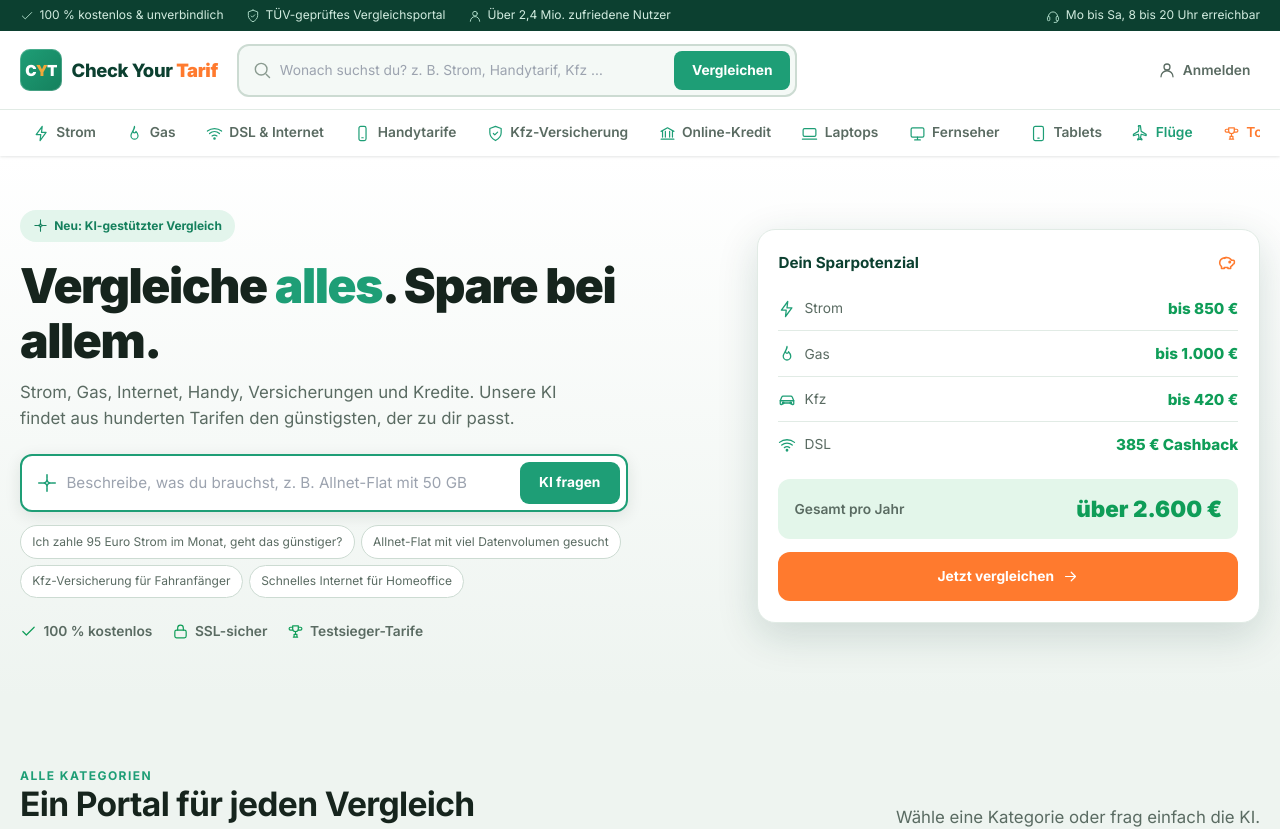
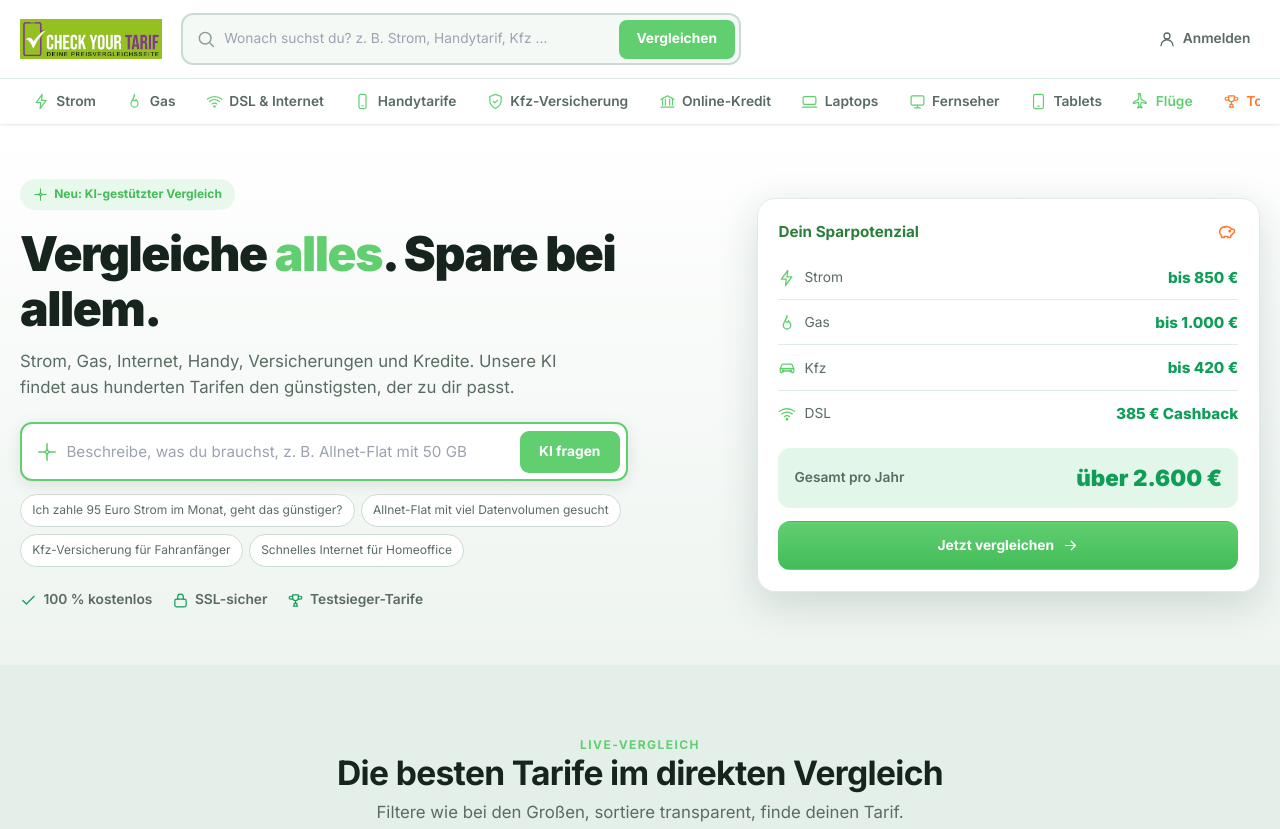
Before and after one commit to mintfolder-ai/checkyourtarif-demo, a React (Vite) app: page / in a window 1280 px wide. Shown: the top 829 px of the page. Built offline with nearby package versions, Linux system fonts and the light colour scheme.

Commit message:
feat: real logo, brand color #61CE70, login page; remove top bar, burger, category grid

```diff
--- a/src/App.tsx
+++ b/src/App.tsx
@@ -3,13 +3,13 @@ import { useReveal } from './lib/useReveal'
 import { useRoute } from './lib/useRoute'
 import { Header } from './components/portal/Header'
 import { Hero } from './components/portal/Hero'
-import { CategoryMega } from './components/portal/CategoryMega'
 import { CompareModule } from './components/compare/CompareModule'
 import { AIBand } from './components/portal/AIBand'
 import { TrustBand } from './components/portal/TrustBand'
 import { Steps } from './components/portal/Steps'
 import { Footer } from './components/portal/Footer'
 import { FlightPage } from './components/flight/FlightPage'
+import { LoginPage } from './components/portal/LoginPage'
 import { askComparisonAI } from './lib/ai'
 
 export default function App() {
@@ -18,13 +18,13 @@ export default function App() {
   const [note, setNote] = useState<string | null>(null)
 
   useReveal()
-  // Re-run reveal observer when switching routes.
   useEffect(() => {
     window.scrollTo({ top: 0 })
   }, [route])
 
   const pick = useCallback((catId: string, msg: string) => {
-    if (window.location.hash.startsWith('#/flug')) window.location.hash = '/'
+    const h = window.location.hash
+    if (h.startsWith('#/flug') || h.startsWith('#/login')) window.location.hash = '/'
     setActiveCat(catId)
     setNote(msg)
     requestAnimationFrame(() => {
@@ -37,23 +37,27 @@ export default function App() {
     pick(res.category.id, `KI-Treffer für „${q}"`)
   }, [pick])
 
+  let content
+  if (route === '/flug') {
+    content = <FlightPage />
+  } else if (route === '/login') {
+    content = <LoginPage />
+  } else {
+    content = (
+      <>
+        <Hero onPick={pick} />
+        <CompareModule activeCat={activeCat} setActiveCat={setActiveCat} note={note} />
+        <AIBand />
+        <TrustBand />
+        <Steps />
+      </>
+    )
+  }
+
   return (
     <>
       <Header onSearch={search} />
-      {route === '/flug' ? (
-        <main>
-          <FlightPage />
-        </main>
-      ) : (
-        <main>
-          <Hero onPick={pick} />
-          <CategoryMega onPick={pick} />
-          <CompareModule activeCat={activeCat} setActiveCat={setActiveCat} note={note} />
-          <AIBand />
-          <TrustBand />
-          <Steps />
-        </main>
-      )}
+      <main>{content}</main>
       <Footer />
     </>
   )
--- a/src/components/portal/Header.tsx
+++ b/src/components/portal/Header.tsx
@@ -1,10 +1,10 @@
 import { useEffect, useState } from 'react'
 import { Icon } from '../ui/Icon'
 import { CATEGORIES } from '../../data/categories'
+import logoUrl from '../../assets/logo.avif'
 
 export function Header({ onSearch }: { onSearch: (q: string) => void }) {
   const [q, setQ] = useState('')
-  const [open, setOpen] = useState(false)
   const [stuck, setStuck] = useState(false)
 
   useEffect(() => {
@@ -16,22 +16,10 @@ export function Header({ onSearch }: { onSearch: (q: string) => void }) {
 
   return (
     <header className={`hdr ${stuck ? 'hdr--stuck' : ''}`}>
-      <div className="hdr__top">
-        <div className="shell hdr__top-inner">
-          <span><Icon name="check" /> 100 % kostenlos &amp; unverbindlich</span>
-          <span><Icon name="shield" /> TÜV-geprüftes Vergleichsportal</span>
-          <span><Icon name="user" /> Über 2,4 Mio. zufriedene Nutzer</span>
-          <span className="hdr__top-right"><Icon name="headset" /> Mo bis Sa, 8 bis 20 Uhr erreichbar</span>
-        </div>
-      </div>
-
       <div className="hdr__main">
         <div className="shell hdr__main-inner">
           <a className="hdr__brand" href="#/" aria-label="Check Your Tarif Startseite">
-            <span className="hdr__mark" aria-hidden="true">C<span>Y</span>T</span>
-            <span className="hdr__brand-text">
-              Check Your <strong>Tarif</strong>
-            </span>
+            <img className="hdr__logo" src={logoUrl} alt="Check Your Tarif" width="180" height="51" />
           </a>
 
           <form
@@ -52,22 +40,14 @@ export function Header({ onSearch }: { onSearch: (q: string) => void }) {
           </form>
 
           <div className="hdr__actions">
-            <a className="hdr__login" href="#start">
+            <a className="hdr__login" href="#/login">
               <Icon name="user" /> <span>Anmelden</span>
             </a>
-            <button
-              className="hdr__burger"
-              aria-label="Menü"
-              aria-expanded={open}
-              onClick={() => setOpen((v) => !v)}
-            >
-              <Icon name="menu" />
-            </button>
           </div>
         </div>
       </div>
 
-      <nav className={`hdr__nav ${open ? 'is-open' : ''}`} aria-label="Hauptkategorien">
+      <nav className="hdr__nav" aria-label="Hauptkategorien">
         <div className="shell hdr__nav-inner">
           {CATEGORIES.map((c) => (
             <a
--- /dev/null
+++ b/src/components/portal/LoginPage.tsx
@@ -0,0 +1,64 @@
+import { useState } from 'react'
+import { Icon } from '../ui/Icon'
+import logoUrl from '../../assets/logo.avif'
+
+export function LoginPage() {
+  const [sent, setSent] = useState(false)
+
+  return (
+    <section className="login">
+      <div className="login__card">
+        <a href="#/" className="login__logo" aria-label="Zur Startseite">
+          <img src={logoUrl} alt="Check Your Tarif" width="190" height="53" />
+        </a>
+        <h1 className="login__title">Anmelden</h1>
+        <p className="login__sub">Melde dich an, um deine Vergleiche und Favoriten zu verwalten.</p>
+
+        {sent ? (
+          <div className="login__done" role="status">
+            <Icon name="check" /> Anmeldung im Prototyp deaktiviert. Im Live-Betrieb wirst du hier eingeloggt.
+          </div>
+        ) : (
+          <form
+            className="login__form"
+            onSubmit={(e) => {
+              e.preventDefault()
+              setSent(true)
+            }}
+          >
+            <label className="login__field">
+              <span>E-Mail-Adresse</span>
+              <div className="login__input">
+                <Icon name="user" />
+                <input type="email" required placeholder="name@beispiel.de" autoComplete="email" />
+              </div>
+            </label>
+            <label className="login__field">
+              <span>Passwort</span>
+              <div className="login__input">
+                <Icon name="lock" />
+                <input type="password" required placeholder="••••••••" autoComplete="current-password" />
+              </div>
+            </label>
+
+            <div className="login__row">
+              <label className="login__remember">
+                <input type="checkbox" /> Angemeldet bleiben
+              </label>
+              <a href="#/login" className="login__forgot">Passwort vergessen?</a>
+            </div>
+
+            <button type="submit" className="btn btn--block">
+              <Icon name="lock" className="btn__icon" /> Anmelden
+            </button>
+          </form>
+        )}
+
+        <div className="login__divider"><span>oder</span></div>
+        <a href="#/login" className="btn btn--ghost btn--block">Neues Konto erstellen</a>
+
+        <p className="login__back"><a href="#/">&larr; Zurück zur Startseite</a></p>
+      </div>
+    </section>
+  )
+}
--- a/src/styles/components.css
+++ b/src/styles/components.css
@@ -468,3 +468,33 @@
   border-radius: 50%;
   filter: blur(2px);
 }
+
+/* ===== Logo + button contrast tweak for #61CE70 ===== */
+.hdr__logo { height: 40px; width: auto; display: block; }
+@media (max-width: 560px) { .hdr__logo { height: 34px; } }
+.btn { background: linear-gradient(180deg, var(--blue), var(--blue-dark)); }
+.btn:hover { background: var(--blue-dark); }
+
+/* ===== Login page ===== */
+.login { display: flex; justify-content: center; align-items: flex-start; padding: clamp(2rem, 6vw, 5rem) 0; background: linear-gradient(180deg, #fff, var(--bg)); min-height: 72vh; }
+.login__card { width: min(430px, 100% - 2rem); background: #fff; border: 1px solid var(--line); border-radius: var(--radius-lg); box-shadow: var(--shadow-lg); padding: clamp(1.5rem, 4vw, 2.4rem); }
+.login__logo img { height: 46px; width: auto; display: block; margin: 0 auto 1.3rem; }
+.login__title { font-size: var(--text-xl); text-align: center; }
+.login__sub { color: var(--muted); text-align: center; font-size: var(--text-sm); margin: .4rem 0 1.5rem; }
+.login__form { display: grid; gap: 1rem; }
+.login__field span { display: block; font-size: var(--text-xs); font-weight: 700; color: var(--muted); margin-bottom: .35rem; }
+.login__input { display: flex; align-items: center; gap: .5rem; border: 1.5px solid var(--line-strong); border-radius: 10px; padding: 0 .8rem; transition: border-color var(--dur), box-shadow var(--dur); background: #fff; }
+.login__input:focus-within { border-color: var(--blue); box-shadow: 0 0 0 3px var(--blue-soft); }
+.login__input svg { width: 18px; height: 18px; color: var(--faint); flex-shrink: 0; }
+.login__input input { flex: 1; min-width: 0; border: none; outline: none; background: none; font: inherit; font-size: var(--text-base); padding: .65rem 0; color: var(--text); }
+.login__row { display: flex; align-items: center; justify-content: space-between; font-size: var(--text-sm); flex-wrap: wrap; gap: .5rem; }
+.login__remember { display: inline-flex; align-items: center; gap: .4rem; color: var(--muted); cursor: pointer; }
+.login__remember input { accent-color: var(--blue); }
+.login__forgot { color: var(--blue); font-weight: 600; }
+.login__divider { display: flex; align-items: center; gap: .8rem; color: var(--faint); font-size: var(--text-xs); margin: 1.3rem 0; }
+.login__divider::before, .login__divider::after { content: ''; flex: 1; height: 1px; background: var(--line); }
+.login__back { text-align: center; margin-top: 1.3rem; font-size: var(--text-sm); }
+.login__back a { color: var(--muted); }
+.login__back a:hover { color: var(--blue); }
+.login__done { display: flex; gap: .5rem; align-items: flex-start; background: var(--green-soft); color: #1a6b3a; border: 1px solid #bfe2c9; border-radius: var(--radius); padding: .9rem 1rem; font-size: var(--text-sm); font-weight: 600; margin-bottom: .4rem; }
+.login__done svg { width: 18px; height: 18px; flex-shrink: 0; color: var(--green); }
--- a/src/styles/tokens.css
+++ b/src/styles/tokens.css
@@ -6,10 +6,10 @@
   --card-2: #f4f9f6;
 
   /* Primary brand (green). Variable names kept as --blue* for stability. */
-  --blue: #1e9e76;
-  --blue-dark: #15805d;
-  --blue-darker: #0c4030;
-  --blue-soft: #e3f5ec;
+  --blue: #61ce70;
+  --blue-dark: #43bd58;
+  --blue-darker: #2a7f3b;
+  --blue-soft: #e9f8ec;
 
   --orange: #ff7a2e;
   --orange-dark: #ec5f10;
```
Also changed, not shown: src/assets/logo.avif (added), 1 other file (tests, documents, lock files or other folders).
